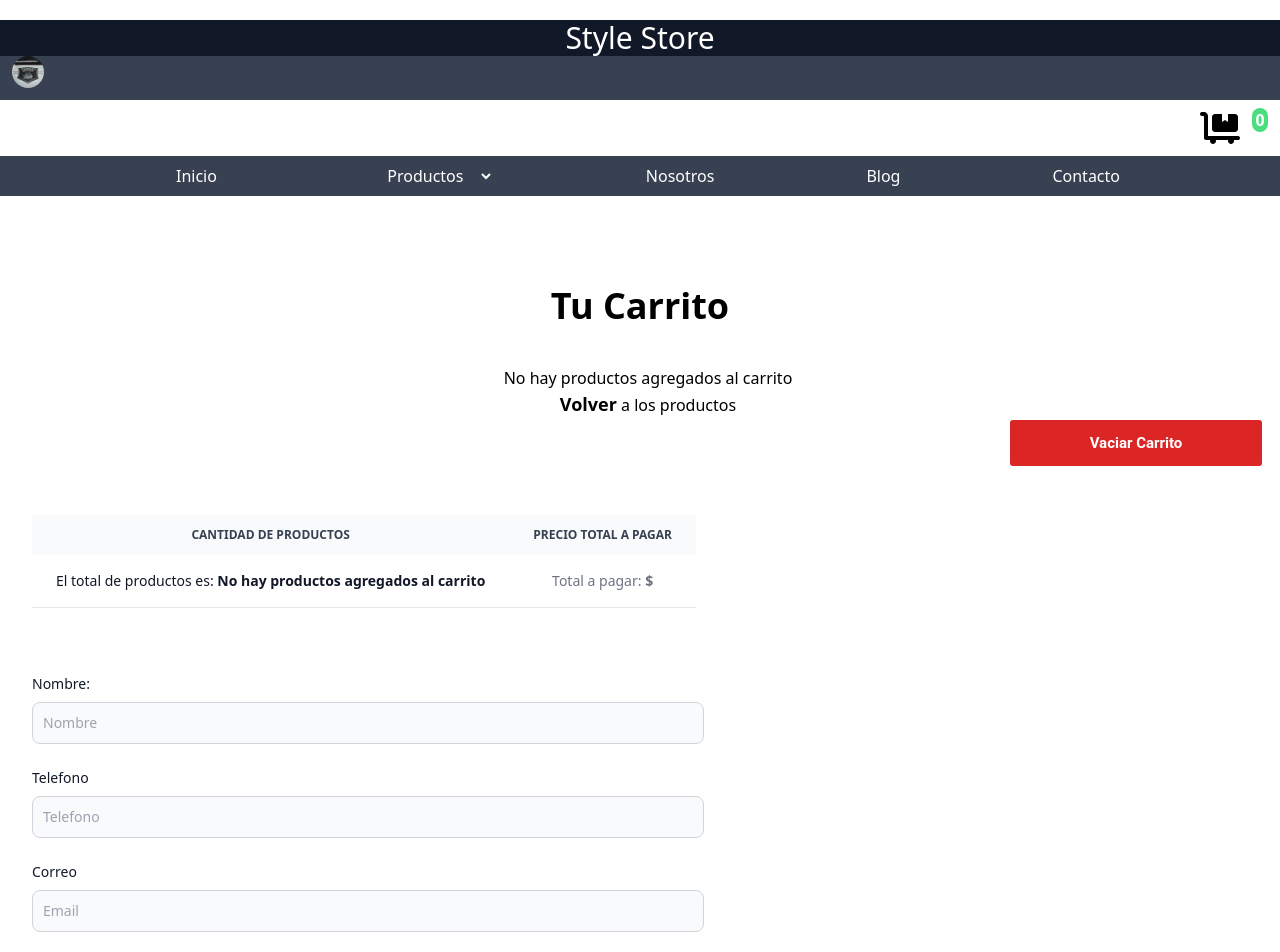
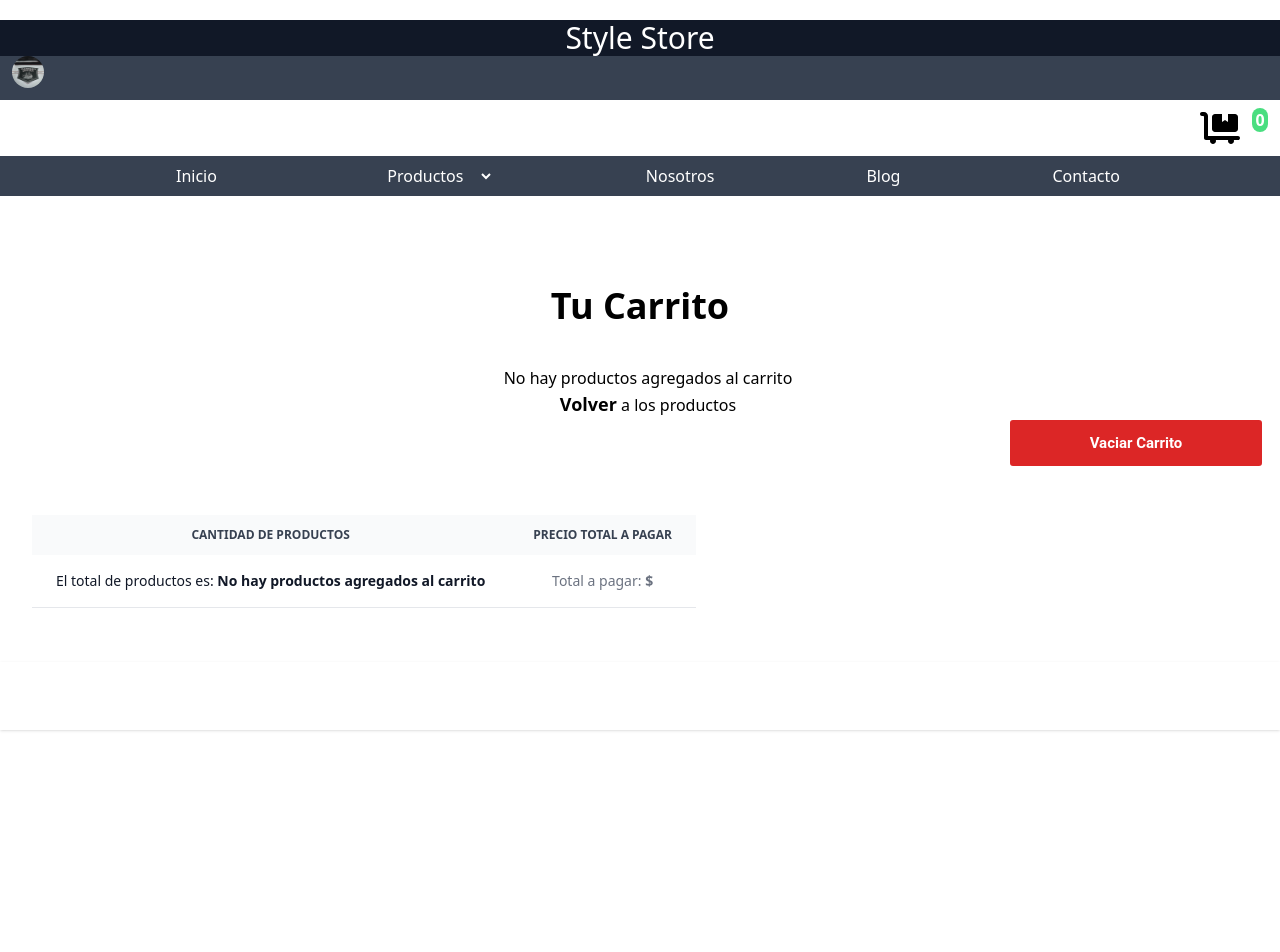
Before and after one commit to Sebas271083/app-resto-delgado, a React (Create React App) app in the folder resto-app/: page /cart in a window 1280 px wide. Shown: the top 952 px of the page. After the commit the page ends 800 px from the top, so only its background shows below. Built offline with nearby package versions, Linux system fonts and the light colour scheme.

Commit message:
mejoras carrito

```diff
--- a/resto-app/src/components/CartContainer/CartContainer.js
+++ b/resto-app/src/components/CartContainer/CartContainer.js
@@ -154,22 +154,26 @@
             </table>
           </div>
           </div> }
+          {cantidadCarrito === "No hay productos agregados al carrito" ? <div className='flex justify-center text-center'></div> :
+          <>
           {!idOrder &&
           <form className='mt-8 max-w-2xl ml-8' onSubmit={sendOrder} >
                 <div className="mb-6">
                   <label className='block mb-2 text-sm font-medium text-gray-900 dark:text-gray-300'>Nombre: </label>
-                  <input type="text" className="bg-gray-50 border border-gray-300 text-gray-900 text-sm rounded-lg focus:ring-blue-500 focus:border-blue-500 block w-full p-2.5 dark:bg-gray-700 dark:border-gray-600 dark:placeholder-gray-400 dark:text-white dark:focus:ring-blue-500 dark:focus:border-blue-500" placeholder="Nombre"/>
+                  <input type="text" className="bg-gray-50 border border-gray-300 text-gray-900 text-sm rounded-lg focus:ring-blue-500 focus:border-blue-500 block w-full p-2.5 dark:bg-gray-700 dark:border-gray-600 dark:placeholder-gray-400 dark:text-white dark:focus:ring-blue-500 dark:focus:border-blue-500" placeholder="Nombre" required/>
                 </div>
                 <div className="mb-6">
                   <label className='block mb-2 text-sm font-medium text-gray-900 dark:text-gray-300'>Telefono</label>
-                  <input type="text" className="bg-gray-50 border border-gray-300 text-gray-900 text-sm rounded-lg focus:ring-blue-500 focus:border-blue-500 block w-full p-2.5 dark:bg-gray-700 dark:border-gray-600 dark:placeholder-gray-400 dark:text-white dark:focus:ring-blue-500 dark:focus:border-blue-500" placeholder="Telefono"/>
+                  <input type="text" className="bg-gray-50 border border-gray-300 text-gray-900 text-sm rounded-lg focus:ring-blue-500 focus:border-blue-500 block w-full p-2.5 dark:bg-gray-700 dark:border-gray-600 dark:placeholder-gray-400 dark:text-white dark:focus:ring-blue-500 dark:focus:border-blue-500" placeholder="Telefono" required/>
                 </div>
                 <div className="mb-6">
                 <label className='block mb-2 text-sm font-medium text-gray-900 dark:text-gray-300'>Correo</label>
-                <input type="email" className="bg-gray-50 border border-gray-300 text-gray-900 text-sm rounded-lg focus:ring-blue-500 focus:border-blue-500 block w-full p-2.5 dark:bg-gray-700 dark:border-gray-600 dark:placeholder-gray-400 dark:text-white dark:focus:ring-blue-500 dark:focus:border-blue-500" placeholder="Email"/>
+                <input type="email" className="bg-gray-50 border border-gray-300 text-gray-900 text-sm rounded-lg focus:ring-blue-500 focus:border-blue-500 block w-full p-2.5 dark:bg-gray-700 dark:border-gray-600 dark:placeholder-gray-400 dark:text-white dark:focus:ring-blue-500 dark:focus:border-blue-500" placeholder="Email" required/>
                 </div>
                 <button type='submit' className='bg-gray-600 w-full'>Enviar Orden</button>
               </form> }
+              </>
+          }
         </div>
 
 
```
